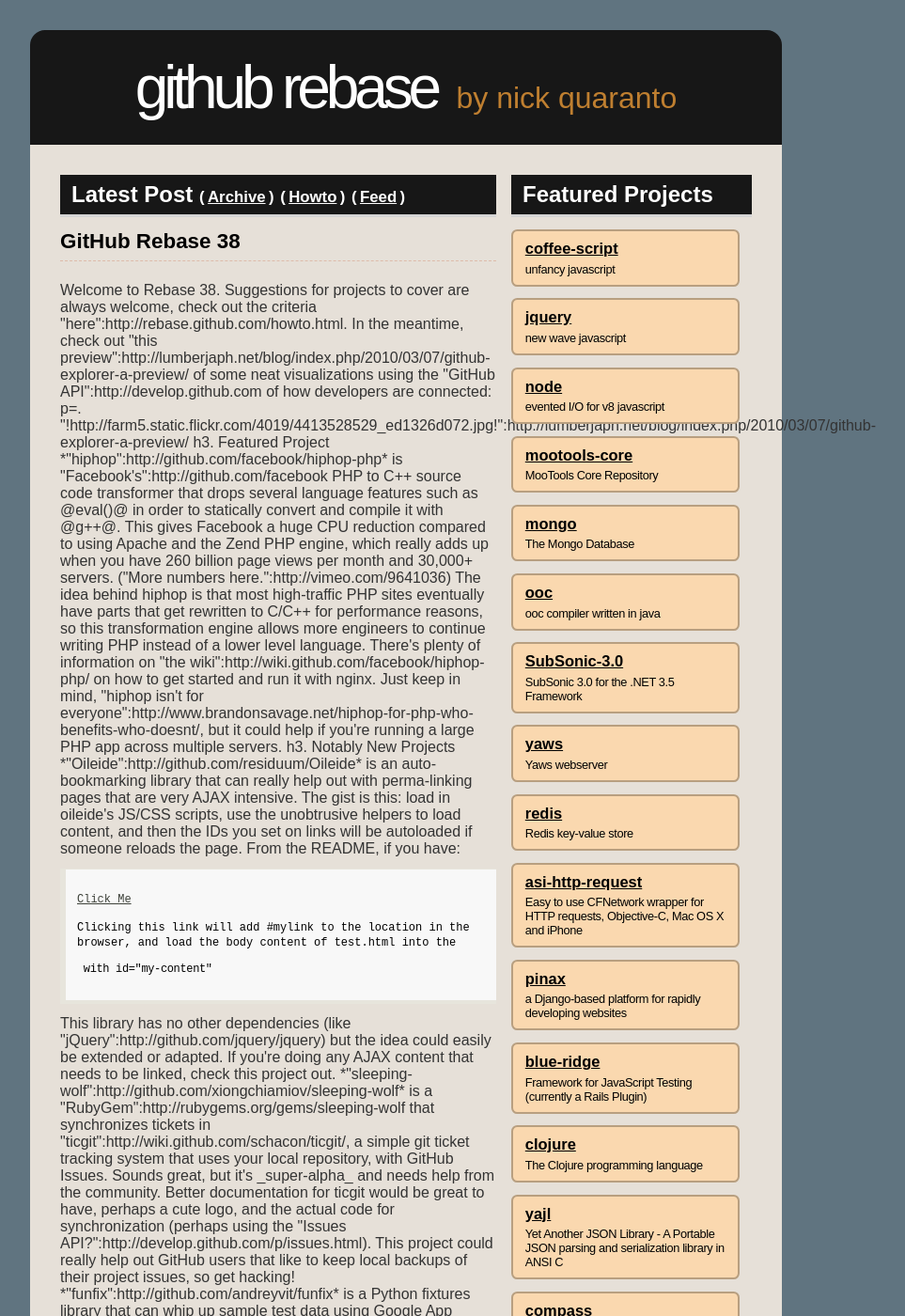
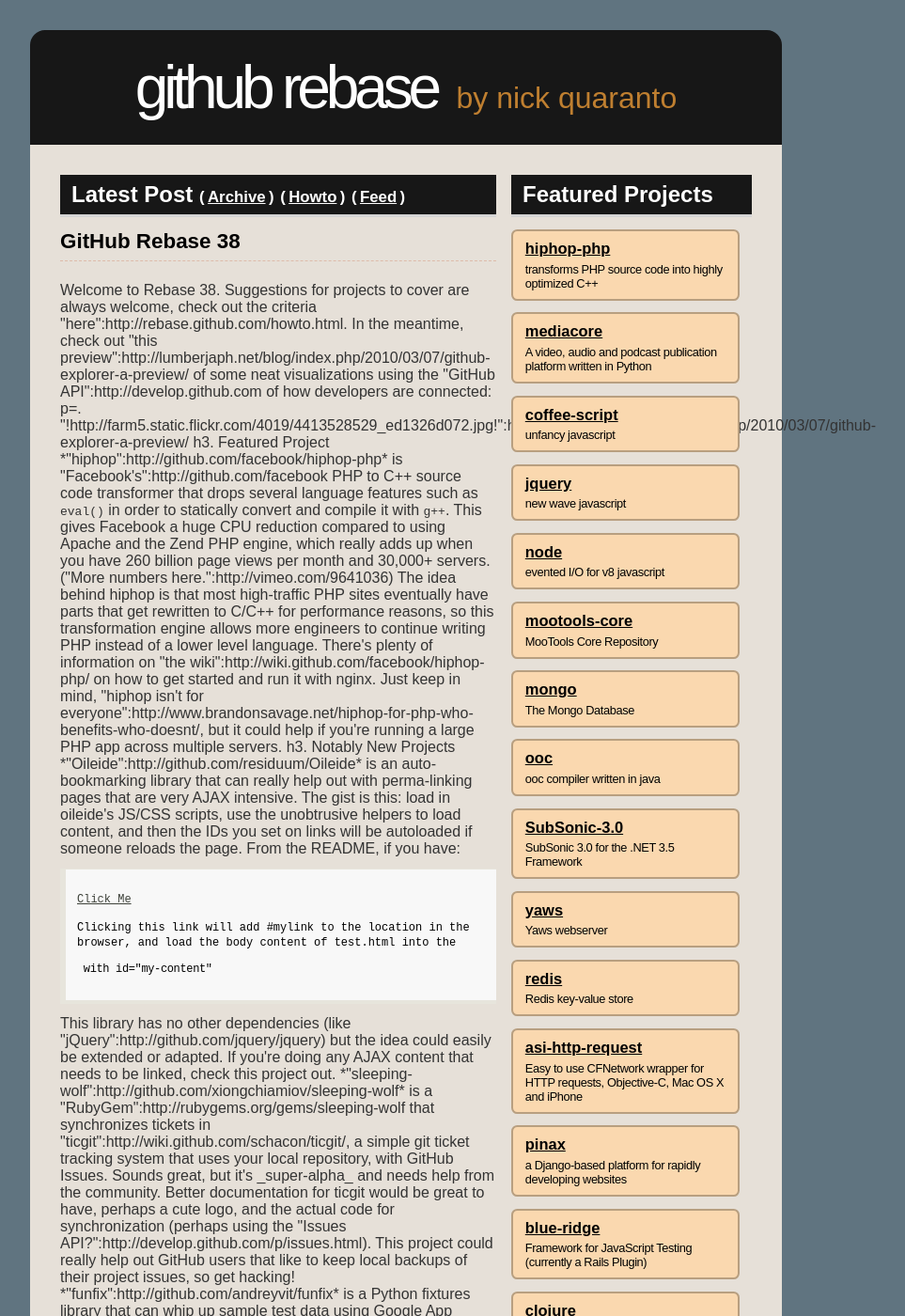
Before and after one commit to rebase-xx/rebase.github.com, a Jekyll site: the page built from index.html, in a window 1280 px wide and 1400 px high. Shown: the whole window at 94% size, without its empty margins (208-1171 px from the left). Built offline with Jekyll 4.4.1, drawn with Linux system fonts in a browser that asks for light colours; some of the changed text lies outside the part shown.

Commit message:
update featured and more typos

```diff
--- a/_includes/featured.html
+++ b/_includes/featured.html
@@ -1,3 +1,11 @@
+<div class='repo'>
+  <h3><a href='http://github.com/facebook/hiphop-php'>hiphop-php</a></h3>
+  <span class='desc'>transforms PHP source code into highly optimized C++</span>
+</div>
+<div class='repo'>
+  <h3><a href='http://github.com/simplestations/mediacore'>mediacore</a></h3>
+  <span class='desc'>A video, audio and podcast publication platform written in Python</span>
+</div>
 <div class='repo'>
   <h3><a href='http://github.com/jashkenas/coffee-script'>coffee-script</a></h3>
   <span class='desc'>unfancy javascript</span>
@@ -58,11 +66,3 @@
   <h3><a href='http://github.com/chriseppstein/compass'>compass</a></h3>
   <span class='desc'>Compass is a Stylesheet Authoring Environment that makes your website design simpler to implement and easier to maintain.</span>
 </div>
-<div class='repo'>
-  <h3><a href='http://github.com/macsphere/canary'>canary</a></h3>
-  <span class='desc'>Open-source Cocoa/Obj-C Twitter client</span>
-</div>
-<div class='repo'>
-  <h3><a href='http://github.com/FireRabbit/synapse'>synapse</a></h3>
-  <span class='desc'>An XMPP client.</span>
-</div>
--- a/_posts/2010-03-08-38.textile
+++ b/_posts/2010-03-08-38.textile
@@ -9,7 +9,7 @@
 
 h3. Featured Project
 
-*"hiphop":http://github.com/facebook/hiphop-php* is "Facebook's":http://github.com/facebook PHP to C++ source code transformer that drops several language features such as @eval()@ in order to statically convert and compile it with @g++@. This gives Facebook a huge CPU reduction compared to using Apache and the Zend PHP engine, which really adds up when you have 260 billion page views per month and 30,000+ servers. ("More numbers here.":http://vimeo.com/9641036) The idea behind hiphop is that most high-traffic PHP sites eventually have parts that get rewritten to C/C++ for performance reasons, so this transformation engine allows more engineers to continue writing PHP instead of a lower level language. There's plenty of information on "the wiki":http://wiki.github.com/facebook/hiphop-php/ on how to get started and run it with nginx. Just keep in mind, "hiphop isn't for everyone":http://www.brandonsavage.net/hiphop-for-php-who-benefits-who-doesnt/, but it could help if you're running a large PHP app across multiple servers.
+*"hiphop":http://github.com/facebook/hiphop-php* is "Facebook's":http://github.com/facebook PHP to C++ source code transformer that drops several language features such as <code>eval()</code> in order to statically convert and compile it with <code>g++</code>. This gives Facebook a huge CPU reduction compared to using Apache and the Zend PHP engine, which really adds up when you have 260 billion page views per month and 30,000+ servers. ("More numbers here.":http://vimeo.com/9641036) The idea behind hiphop is that most high-traffic PHP sites eventually have parts that get rewritten to C/C++ for performance reasons, so this transformation engine allows more engineers to continue writing PHP instead of a lower level language. There's plenty of information on "the wiki":http://wiki.github.com/facebook/hiphop-php/ on how to get started and run it with nginx. Just keep in mind, "hiphop isn't for everyone":http://www.brandonsavage.net/hiphop-for-php-who-benefits-who-doesnt/, but it could help if you're running a large PHP app across multiple servers.
 
 h3. Notably New Projects
 
```
Also changed, not shown: other parts of _posts/2010-03-08-38.textile (+1 -1 lines).
